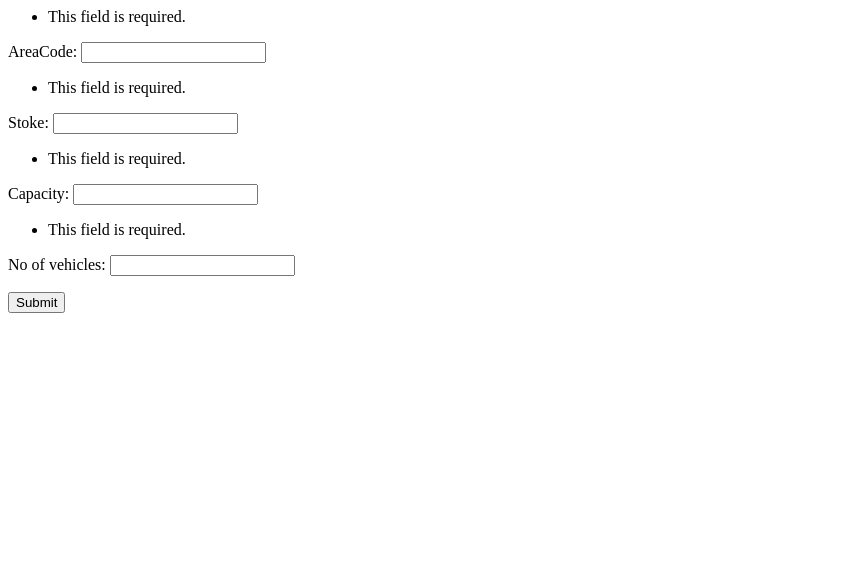
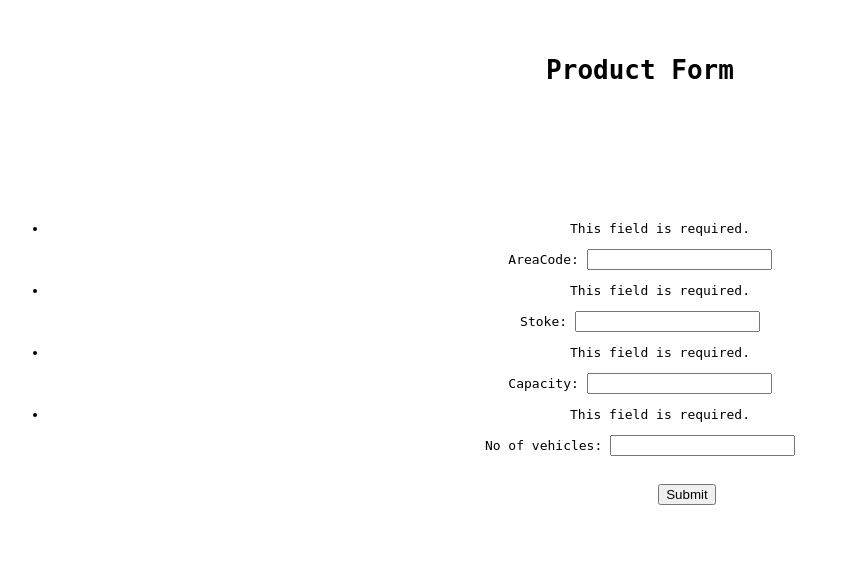
Before and after one commit to Rohit20122000/PYSquad, a Django app: page /warehouse in a window 1280 px wide. Shown: the top 562 px of the page, without its empty margins (0-850 px from the left). Run offline with Django 3.2, Linux system fonts and the light colour scheme.

Commit message:
add new model

```diff
--- a/efarming/warehouse/admin.py
+++ b/efarming/warehouse/admin.py
@@ -1,8 +1,9 @@
 from django.contrib import admin
 
 # Register your models here.
-from .models import ProductType,Catagory,warehouse
+from .models import ProductType,Catagory,warehouse,VendorInventory
 
 admin.site.register(ProductType)
 admin.site.register(Catagory)
 admin.site.register(warehouse)
+admin.site.register(VendorInventory)
--- a/efarming/warehouse/forms.py
+++ b/efarming/warehouse/forms.py
@@ -1,6 +1,6 @@
 
 from django import forms
-from .models import warehouse,ProductType,Catagory
+from .models import warehouse,ProductType,Catagory,VendorInventory
 
 
 class WarehouseForm(forms.ModelForm):
@@ -19,3 +19,8 @@ class CatagoryForm(forms.ModelForm):
     class Meta:
         model = Catagory
         fields = "__all__"
+
+class InventoryForm(forms.ModelForm):
+    class Meta:
+        model = VendorInventory
+        fields = "__all__"
--- a/efarming/warehouse/models.py
+++ b/efarming/warehouse/models.py
@@ -1,6 +1,9 @@
 from django.db import models
 
 # Create your models here.
+
+Product_Choices = (("FRUIT","FRUIT"),
+                  ("VAGETABLE","VAGETABLE"))
 
 class warehouse(models.Model):
     areaCode= models.UUIDField(primary_key=True)
@@ -31,3 +34,17 @@ class Catagory(models.Model):
 
     def __str__(self):
         return self.name
+
+class VendorInventory(models.Model):
+    product_name = models.CharField(max_length=100)
+    Date_for_ready = models.DateField()
+    your_price = models.IntegerField()
+    product_type = models.CharField(choices=Product_Choices,max_length=50)
+
+
+    def __str__(self):
+        return self.product_name
+
+    """
+    product_type = models.CharField(max_length = 20,
+    choices = Product_Choices)"""
--- a/efarming/warehouse/templates/warehouseform.html
+++ b/efarming/warehouse/templates/warehouseform.html
@@ -1,5 +1,29 @@
-<form action = "" method = "post">
+<!---<form action = "" method = "post">
     {% csrf_token %}
     {{form.as_p}}
     <input type="submit" value="Submit">
-</form>
+</form>--->
+
+<html>
+    <head>
+        <title>
+            PRODUCT FORM
+        </title>
+    </head>
+
+    <body>
+        <pre><center>
+            <h1>Product Form</h1>
+
+
+        <form action="" method="post">
+            {% csrf_token %}
+            <table>
+                {{ form.as_p }}
+            </table>
+            <input type="submit" name="product">
+        </form>
+    </center></pre>
+
+    </body>
+</html>
--- a/efarming/warehouse/urls.py
+++ b/efarming/warehouse/urls.py
@@ -5,5 +5,6 @@ urlpatterns = [
     path('producttype', views.producttype_view),
     path('warehouse', views.warehouse_view),
     path('catagory', views.catagory_view),
+    path('Inventoryform',views.Inventory_view),
 
 ]
--- a/efarming/warehouse/views.py
+++ b/efarming/warehouse/views.py
@@ -1,5 +1,5 @@
 from django.shortcuts import render
-from .forms import ProductTypefForm,WarehouseForm,CatagoryForm
+from .forms import ProductTypefForm,WarehouseForm,CatagoryForm,InventoryForm
 
 # Create your views here.
 def producttype_view(request):
@@ -28,3 +28,12 @@ def catagory_view(request):
         form.save()
 
     return render(request, "warehouseform.html",{'form':form})
+
+def Inventory_view(request):
+
+    form = InventoryForm(request.POST)
+
+    if form.is_valid():
+        form.save()
+
+    return render(request, "warehouseform.html",{'form':form})
```
Also changed, not shown: efarming/cart/templates/cartform.html (+26 -2 lines), efarming/user/templates/venderform.html (+26 -3 lines), efarming/db.sqlite3.
